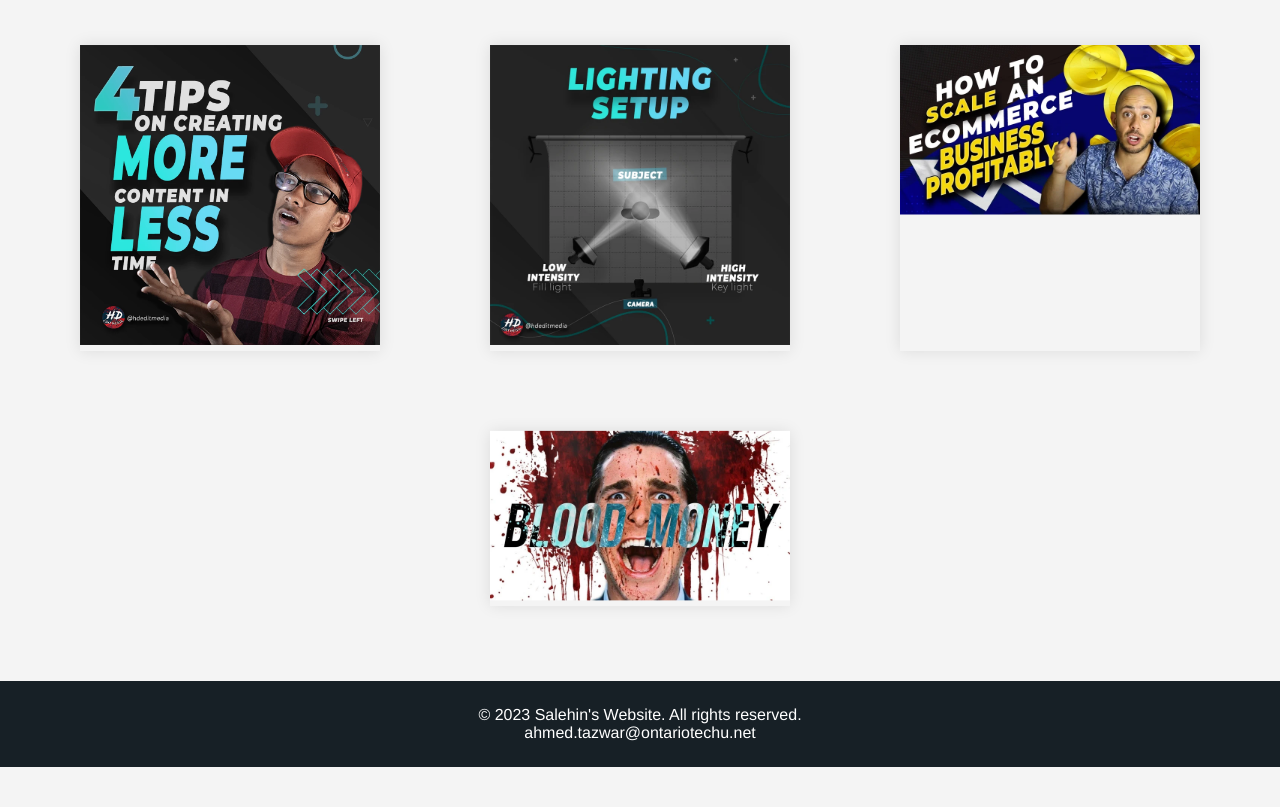
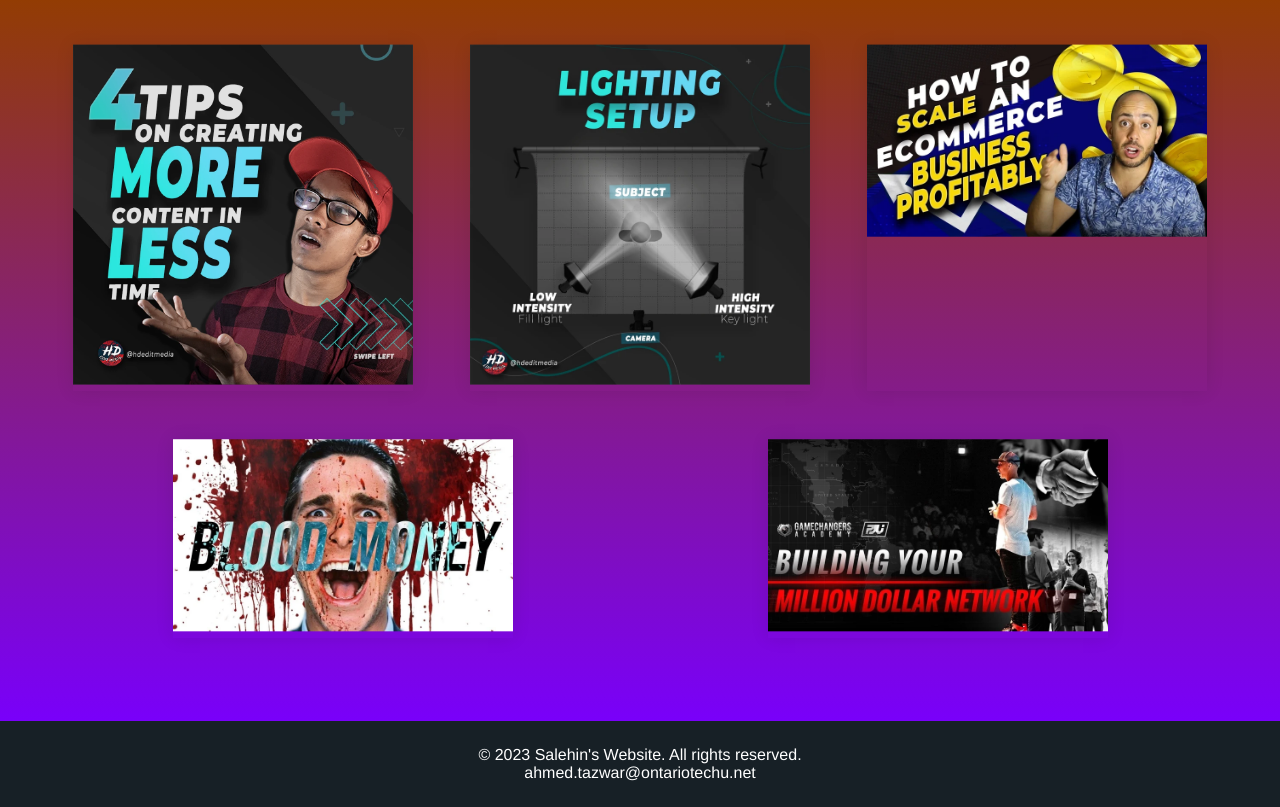
Before and after one commit to salaswag/Portfolio-project, a plain HTML site: page Project.html in a window 1280 px wide. Shown: the part 81-888 px from the top of the page. Before the commit the page ends 848 px from the top, so only its background shows below. Drawn offline with Linux system fonts and the light colour scheme.

Commit message:
almost done

```diff
--- a/Project.html
+++ b/Project.html
@@ -19,7 +19,7 @@
     </div>
 
   <main>
-
+    <section class="gallery_class" >
         <div class="gallery-container">
             <div class="gallery">
                 <a target="_blank" href="pic1.webp">
@@ -44,8 +44,13 @@
                     <img src="pic4.webp" alt="pic4">
                 </a>
             </div>
+            <div class="gallery">
+                <a target="_blank" href="pic5.webp">
+                    <img src="pic5.webp" alt="pic5">
+                </a>
+            </div>
         </div>
-
+    </section>
   </main>
 
   <footer>
--- a/style.css
+++ b/style.css
@@ -213,12 +213,17 @@ input[type="submit"]:hover {
     transition: transform 0.3s ease;
     width: 200px;
     margin: 80px;
-    transform: scale(1.5);
+    transform: scale(1.7);
     transform: translateY(5);
+}
 
 
+.gallery_class{
+    border-radius: 0%;
+    background-image: linear-gradient(rgb(147, 61, 0), rgb(121, 0, 250));
+    padding: 20px;
+
 }
-
 
 .gallery img {
     width: 100%;
```
Also changed, not shown: about.html (+4 -4 lines), index.html (+1 -1 lines), pic5.webp (added).
